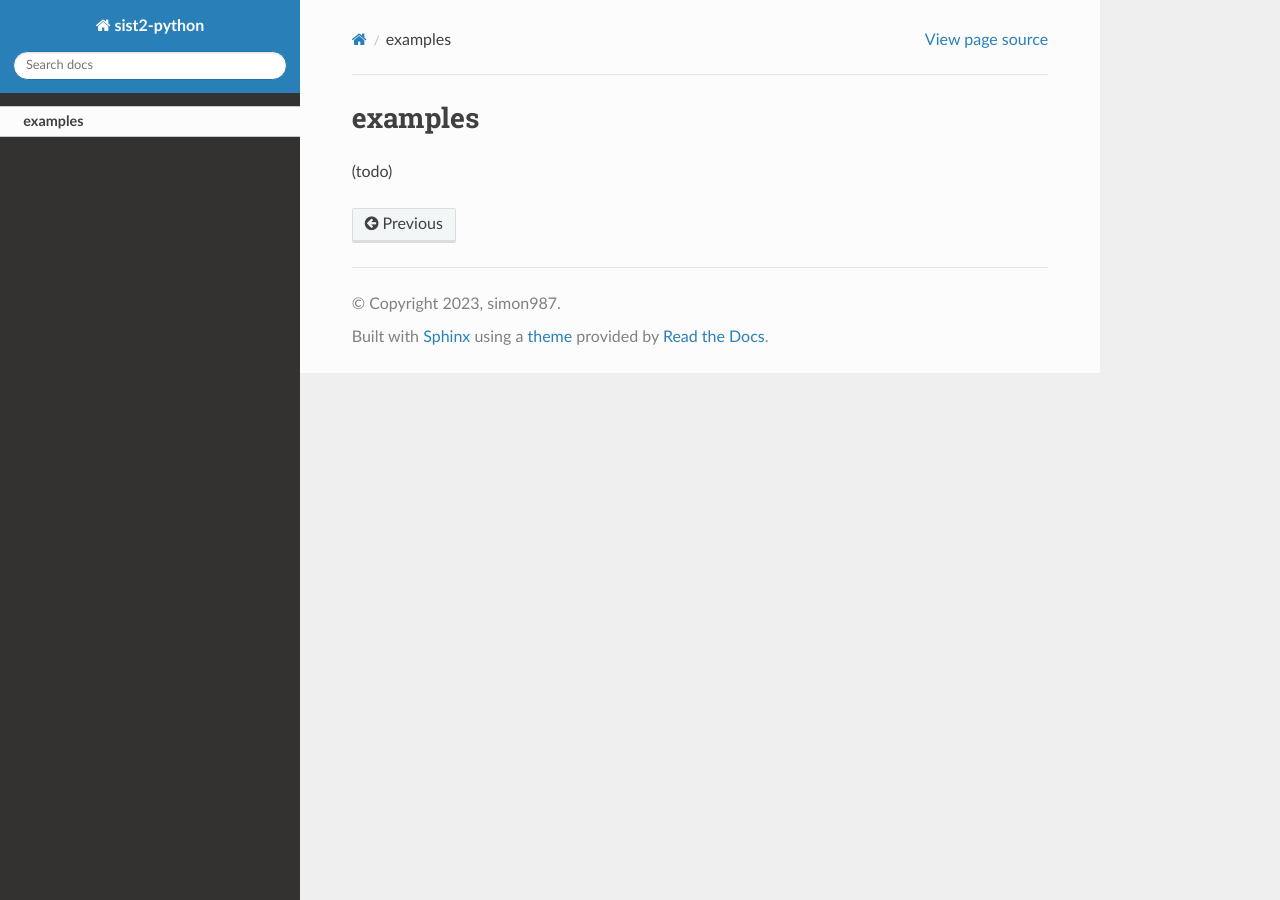
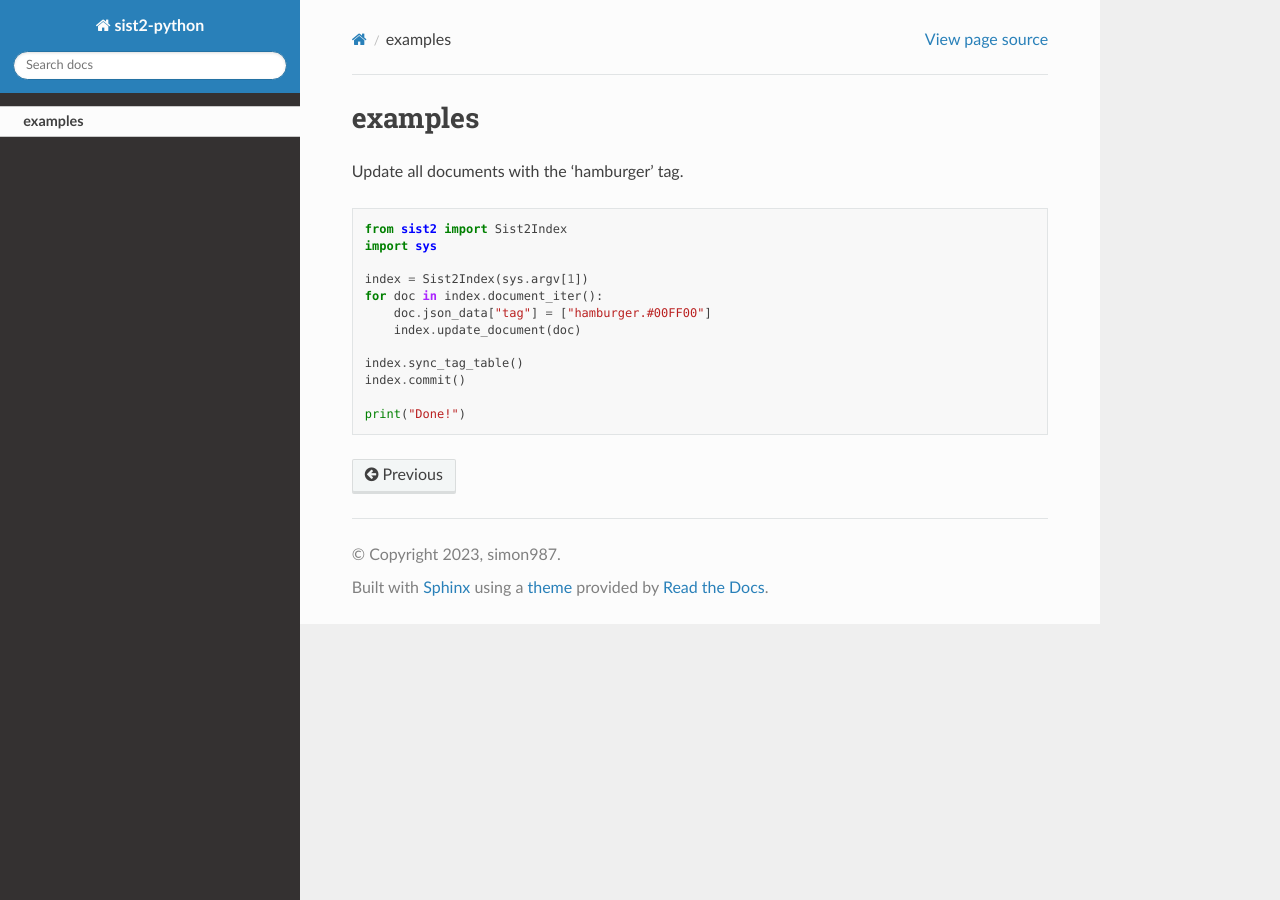
Before and after one commit to simon987/sist2-python, a Sphinx documentation site: the page built from docs/examples.rst, in a window 1280 px wide. Built offline with Sphinx 7.4.7 and the Read the Docs theme 2.0.0, drawn with Linux system fonts in a browser that asks for light colours.

Commit message:
Add example

```diff
--- a/docs/examples.rst
+++ b/docs/examples.rst
@@ -1,4 +1,17 @@
 examples
 -------------------------------
 
-(todo)
+Update all documents with the 'hamburger' tag. ::
+
+    from sist2 import Sist2Index
+    import sys
+
+    index = Sist2Index(sys.argv[1])
+    for doc in index.document_iter():
+        doc.json_data["tag"] = ["hamburger.#00FF00"]
+        index.update_document(doc)
+
+    index.sync_tag_table()
+    index.commit()
+
+    print("Done!")
```
